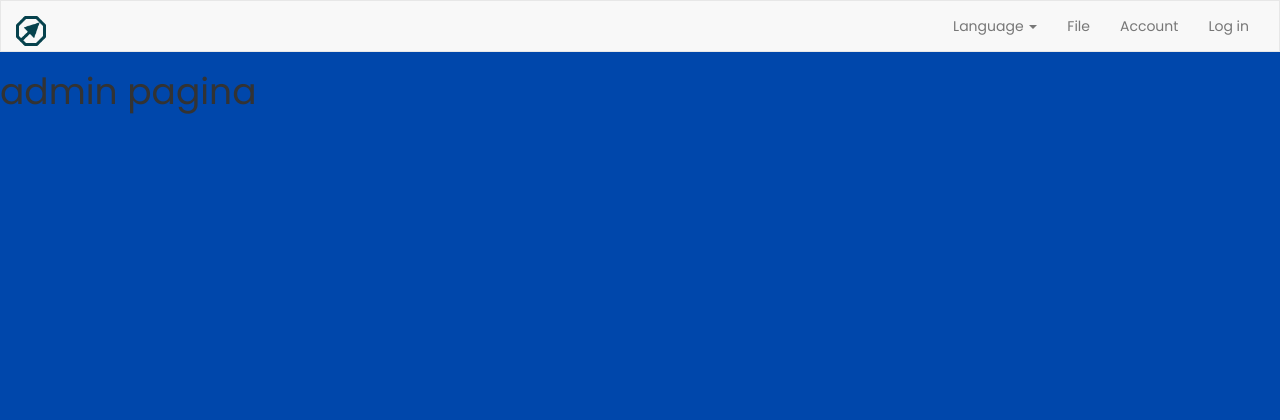
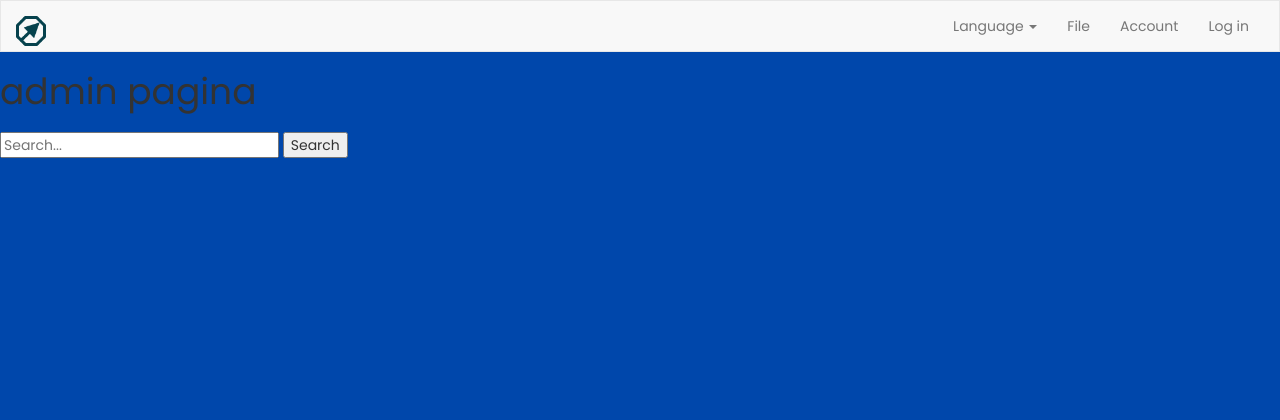
Before and after one commit to rickgerssen/uitzendbureau, a PHP site: page /admin.php in a window 1280 px wide. Shown: the top 420 px of the page. Run offline with PHP 8.4, Linux system fonts and the light colour scheme.

Commit message:
admin search field

```diff
--- a/admin.php
+++ b/admin.php
@@ -54,6 +54,12 @@
     </div>
 </nav>
 <h1>admin pagina</h1>
+
+<form><!--search form-->
+  <input type="text" placeholder="Search...">
+  <button type="submit">Search</button>
+</form>
+
 <footer>
         <div class="footer-top col-lg-6">
         <h3>
```
